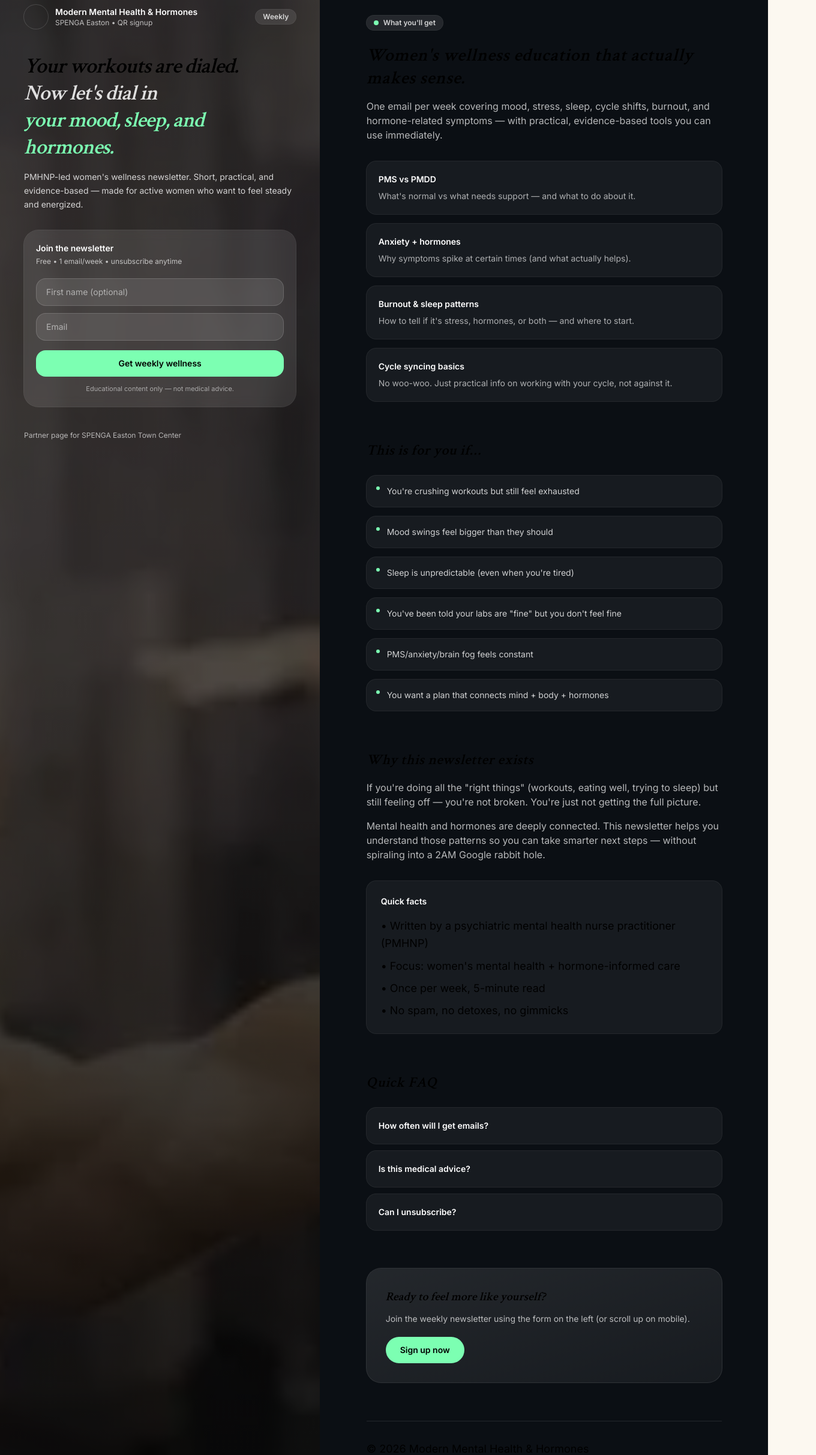
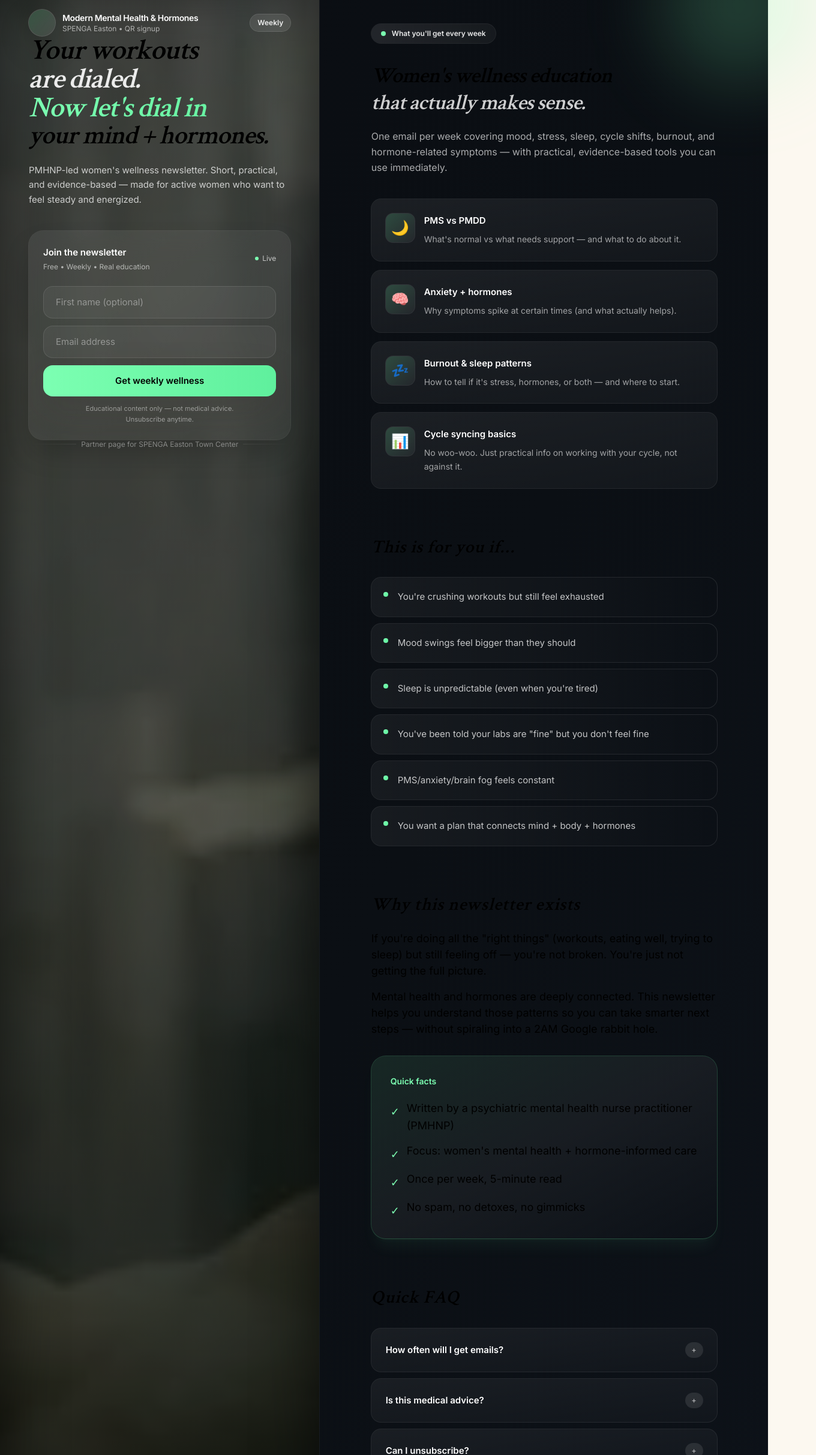
Before and after one commit to JaeShift/MMHH, a Next.js app: page /spenga in a window 1280 px wide. Shown: the part 40-2466 px from the top of the page at 60% size, 1360 px wide, since content can reach past the window. Built offline with nearby package versions, Linux system fonts and the light colour scheme; a web font is replaced by a local one.

Commit message:
enhance SPENGA page with beautiful gradients, animations, emojis, and premium polish

```diff
--- a/src/app/spenga/page.tsx
+++ b/src/app/spenga/page.tsx
@@ -50,12 +50,12 @@ export default function SpengaLandingSplitScreen() {
   }
 
   return (
-    <main className="min-h-screen bg-[#0B0F14] text-white">
+    <main className="min-h-screen bg-gradient-to-br from-[#0A0D12] via-[#0B0F14] to-[#0D1219] text-white">
       {/* Split layout */}
       <div className="grid min-h-screen grid-cols-1 lg:grid-cols-12">
         {/* LEFT: Sticky signup panel */}
-        <aside className="relative lg:col-span-5">
-          {/* Image background */}
+        <aside className="relative lg:col-span-5 border-r border-white/5">
+          {/* Image background with enhanced overlays */}
           <div className="absolute inset-0">
             <Image
               src="/spenga.webp"
@@ -64,61 +64,75 @@ export default function SpengaLandingSplitScreen() {
               priority
               className="object-cover object-center"
             />
-            {/* Overlays */}
-            <div className="absolute inset-0 bg-black/55" />
-            <div className="absolute inset-0 bg-gradient-to-t from-black/70 via-black/35 to-black/25" />
+            {/* Multi-layer overlays for depth */}
+            <div className="absolute inset-0 bg-gradient-to-br from-black/60 via-black/50 to-black/70" />
+            <div className="absolute inset-0 bg-gradient-to-t from-black/90 via-black/40 to-transparent" />
+            <div className="absolute inset-0 bg-[#7CFFB2]/5" />
+            {/* Subtle vignette */}
+            <div className="absolute inset-0 shadow-[inset_0_0_100px_rgba(0,0,0,0.6)]" />
           </div>
 
-          <div className="relative flex h-full flex-col justify-between px-6 py-10 lg:sticky lg:top-0 lg:h-screen lg:px-10 lg:py-12">
-            {/* Brand header */}
+          <div className="relative flex h-full flex-col justify-between px-6 py-10 lg:sticky lg:top-0 lg:h-screen lg:px-12 lg:py-14">
+            {/* Brand header with glow */}
             <div className="flex items-center justify-between gap-4">
               <div className="flex items-center gap-3">
-                <div className="h-10 w-10 rounded-full bg-white/12 ring-1 ring-white/15" />
+                <div className="h-11 w-11 rounded-full bg-gradient-to-br from-[#7CFFB2]/20 to-white/10 ring-1 ring-white/20 shadow-lg shadow-[#7CFFB2]/10" />
                 <div className="leading-tight">
-                  <div className="text-sm font-semibold">Modern Mental Health & Hormones</div>
-                  <div className="text-xs text-white/70">SPENGA Easton • QR signup</div>
+                  <div className="text-sm font-semibold tracking-tight">Modern Mental Health & Hormones</div>
+                  <div className="text-xs text-white/60">SPENGA Easton • QR signup</div>
                 </div>
               </div>
 
-              <span className="rounded-full bg-white/10 px-3 py-1 text-xs font-semibold text-white/80 ring-1 ring-white/15">
+              <span className="rounded-full bg-white/10 px-3 py-1.5 text-xs font-semibold text-white/90 ring-1 ring-white/20 backdrop-blur-sm">
                 Weekly
               </span>
             </div>
 
-            {/* Big statement (not the old hero style) */}
-            <div className="mt-10">
-              <h1 className="text-4xl font-semibold leading-tight tracking-tight">
-                Your workouts are dialed.
-                <span className="block text-white/85">Now let&apos;s dial in</span>
-                <span className="block text-[#7CFFB2]">your mood, sleep, and hormones.</span>
+            {/* Big statement with better typography */}
+            <div className="mt-12 lg:mt-0">
+              <h1 className="text-[2.75rem] font-bold leading-[1.1] tracking-tight lg:text-5xl">
+                Your workouts
+                <span className="block text-white/90">are dialed.</span>
+                <span className="block bg-gradient-to-r from-[#7CFFB2] via-[#6ef5a7] to-[#5ff09d] bg-clip-text text-transparent">
+                  Now let&apos;s dial in
+                </span>
+                <span className="block text-[2.5rem] lg:text-[2.75rem]">your mind + hormones.</span>
               </h1>
 
-              <p className="mt-4 max-w-md text-sm leading-relaxed text-white/80">
+              <p className="mt-6 max-w-md text-[15px] leading-relaxed text-white/75">
                 PMHNP-led women&apos;s wellness newsletter. Short, practical, and evidence-based — made for active women who
                 want to feel steady and energized.
               </p>
 
-              {/* Form */}
+              {/* Enhanced form */}
               <form
                 onSubmit={onSubmit}
-                className="mt-8 rounded-3xl bg-white/10 p-5 ring-1 ring-white/15 backdrop-blur"
+                className="mt-10 rounded-3xl bg-gradient-to-br from-white/[0.08] to-white/[0.03] p-6 shadow-2xl ring-1 ring-white/10 backdrop-blur-xl transition-all hover:ring-white/20"
               >
-                <div className="text-sm font-semibold">Join the newsletter</div>
-                <div className="mt-1 text-xs text-white/70">Free • 1 email/week • unsubscribe anytime</div>
+                <div className="flex items-center justify-between">
+                  <div>
+                    <div className="text-[15px] font-semibold">Join the newsletter</div>
+                    <div className="mt-1 text-xs text-white/60">Free • Weekly • Real education</div>
+                  </div>
+                  <div className="flex items-center gap-1.5 text-white/70">
+                    <div className="h-1.5 w-1.5 animate-pulse rounded-full bg-[#7CFFB2]" />
+                    <span className="text-xs">Live</span>
+                  </div>
+                </div>
 
-                <div className="mt-5 grid grid-cols-1 gap-3">
+                <div className="mt-6 space-y-3">
                   <input
                     value={firstName}
                     onChange={(e) => setFirstName(e.target.value)}
                     placeholder="First name (optional)"
-                    className="w-full rounded-2xl border border-white/15 bg-white/10 px-4 py-3 text-sm outline-none placeholder:text-white/55 focus:border-[#7CFFB2]"
+                    className="w-full rounded-2xl border border-white/10 bg-white/5 px-5 py-3.5 text-[15px] outline-none ring-0 placeholder:text-white/40 transition-all focus:border-[#7CFFB2]/50 focus:bg-white/10 focus:ring-2 focus:ring-[#7CFFB2]/20"
                     autoComplete="given-name"
                   />
                   <input
                     value={email}
                     onChange={(e) => setEmail(e.target.value)}
-                    placeholder="Email"
-                    className="w-full rounded-2xl border border-white/15 bg-white/10 px-4 py-3 text-sm outline-none placeholder:text-white/55 focus:border-[#7CFFB2]"
+                    placeholder="Email address"
+                    className="w-full rounded-2xl border border-white/10 bg-white/5 px-5 py-3.5 text-[15px] outline-none ring-0 placeholder:text-white/40 transition-all focus:border-[#7CFFB2]/50 focus:bg-white/10 focus:ring-2 focus:ring-[#7CFFB2]/20"
                     autoComplete="email"
                     inputMode="email"
                     required
@@ -127,91 +141,110 @@ export default function SpengaLandingSplitScreen() {
                   <button
                     type="submit"
                     disabled={status === "loading"}
-                    className="mt-1 inline-flex w-full items-center justify-center rounded-2xl bg-[#7CFFB2] px-4 py-3 text-sm font-semibold text-black hover:bg-[#63f6a2] disabled:opacity-60"
+                    className="group relative mt-2 inline-flex w-full items-center justify-center overflow-hidden rounded-2xl bg-gradient-to-r from-[#7CFFB2] to-[#5ff09d] px-5 py-3.5 text-[15px] font-semibold text-black shadow-lg shadow-[#7CFFB2]/25 transition-all hover:shadow-xl hover:shadow-[#7CFFB2]/40 disabled:opacity-60"
                   >
+                    <span className="relative z-10">
                       {status === "loading" ? "Submitting…" : "Get weekly wellness"}
+                    </span>
+                    <div className="absolute inset-0 -z-0 bg-gradient-to-r from-[#6ef5a7] to-[#4ee88f] opacity-0 transition-opacity group-hover:opacity-100" />
                   </button>
 
                   {message ? (
                     <div
-                      className={`rounded-2xl px-4 py-3 text-sm ${
+                      className={`animate-in fade-in slide-in-from-top-2 rounded-2xl px-4 py-3.5 text-sm duration-300 ${
                         status === "success"
-                          ? "bg-black/35 text-[#7CFFB2]"
-                          : "bg-black/35 text-red-200"
+                          ? "bg-[#7CFFB2]/10 text-[#7CFFB2] ring-1 ring-[#7CFFB2]/20"
+                          : "bg-red-500/10 text-red-200 ring-1 ring-red-500/20"
                       }`}
                     >
                       {message}
                     </div>
                   ) : null}
 
-                  <div className="text-center text-[11px] text-white/55">
-                    Educational content only — not medical advice.
-                  </div>
+                  <p className="text-center text-[11px] leading-relaxed text-white/50">
+                    Educational content only — not medical advice.<br />
+                    Unsubscribe anytime.
+                  </p>
                 </div>
               </form>
             </div>
 
-            {/* Footer microcopy */}
-            <div className="mt-10 text-xs text-white/65">
-              Partner page for SPENGA Easton Town Center
+            {/* Footer with subtle glow */}
+            <div className="mt-12 flex items-center gap-2 text-xs text-white/50 lg:mt-0">
+              <div className="h-px flex-1 bg-gradient-to-r from-transparent to-white/10" />
+              <span>Partner page for SPENGA Easton Town Center</span>
+              <div className="h-px flex-1 bg-gradient-to-l from-transparent to-white/10" />
             </div>
           </div>
         </aside>
 
-        {/* RIGHT: Content scroll */}
-        <section className="lg:col-span-7 bg-[#0B0F14]">
-          <div className="mx-auto max-w-2xl px-6 py-10 lg:px-10 lg:py-16">
-            {/* What you'll get */}
+        {/* RIGHT: Content scroll with enhanced styling */}
+        <section className="lg:col-span-7">
+          <div className="mx-auto max-w-2xl px-6 py-12 lg:px-12 lg:py-20">
+            {/* What you'll get - enhanced */}
             <div>
-              <div className="inline-flex items-center gap-2 rounded-full bg-white/10 px-3 py-1 text-xs font-semibold text-white/80 ring-1 ring-white/15">
-                <span className="inline-block h-2 w-2 rounded-full bg-[#7CFFB2]" />
-                What you&apos;ll get
+              <div className="inline-flex items-center gap-2.5 rounded-full bg-gradient-to-r from-white/10 to-white/5 px-4 py-2 text-xs font-semibold text-white/90 ring-1 ring-white/10 backdrop-blur-sm">
+                <span className="inline-block h-2 w-2 animate-pulse rounded-full bg-[#7CFFB2] shadow-lg shadow-[#7CFFB2]/50" />
+                What you&apos;ll get every week
               </div>
 
-              <h2 className="mt-6 text-3xl font-semibold leading-tight">
-                Women&apos;s wellness education that actually makes sense.
+              <h2 className="mt-8 text-4xl font-bold leading-tight tracking-tight">
+                Women&apos;s wellness education
+                <span className="block text-white/80">that actually makes sense.</span>
               </h2>
 
-              <p className="mt-4 text-base leading-relaxed text-white/70">
+              <p className="mt-5 text-[16px] leading-relaxed text-white/65">
                 One email per week covering mood, stress, sleep, cycle shifts, burnout, and hormone-related symptoms
                 — with practical, evidence-based tools you can use immediately.
               </p>
 
-              <div className="mt-8 space-y-4">
+              <div className="mt-10 space-y-4">
                 {[
                   {
                     title: "PMS vs PMDD",
                     desc: "What's normal vs what needs support — and what to do about it.",
+                    icon: "🌙",
                   },
                   {
                     title: "Anxiety + hormones",
                     desc: "Why symptoms spike at certain times (and what actually helps).",
+                    icon: "🧠",
                   },
                   {
                     title: "Burnout & sleep patterns",
                     desc: "How to tell if it's stress, hormones, or both — and where to start.",
+                    icon: "💤",
                   },
                   {
                     title: "Cycle syncing basics",
                     desc: "No woo-woo. Just practical info on working with your cycle, not against it.",
+                    icon: "📊",
                   },
-                ].map((item) => (
+                ].map((item, idx) => (
                   <div
                     key={item.title}
-                    className="rounded-2xl bg-white/5 p-5 ring-1 ring-white/10"
+                    className="group rounded-2xl bg-gradient-to-br from-white/[0.07] to-white/[0.03] p-6 ring-1 ring-white/10 transition-all hover:scale-[1.02] hover:bg-gradient-to-br hover:from-white/[0.10] hover:to-white/[0.05] hover:ring-white/20 hover:shadow-xl hover:shadow-[#7CFFB2]/5"
+                    style={{ animationDelay: `${idx * 100}ms` }}
                   >
-                    <div className="text-sm font-semibold text-white">{item.title}</div>
-                    <div className="mt-2 text-sm text-white/65">{item.desc}</div>
+                    <div className="flex items-start gap-4">
+                      <div className="flex h-12 w-12 shrink-0 items-center justify-center rounded-xl bg-gradient-to-br from-[#7CFFB2]/20 to-white/5 text-2xl ring-1 ring-white/10 transition-transform group-hover:scale-110">
+                        {item.icon}
+                      </div>
+                      <div className="flex-1">
+                        <div className="text-[15px] font-semibold text-white">{item.title}</div>
+                        <div className="mt-2 text-sm leading-relaxed text-white/60">{item.desc}</div>
+                      </div>
+                    </div>
                   </div>
                 ))}
               </div>
             </div>
 
-            {/* Who it's for */}
-            <div className="mt-16">
-              <h2 className="text-2xl font-semibold">This is for you if…</h2>
+            {/* Who it's for - enhanced */}
+            <div className="mt-20">
+              <h2 className="text-3xl font-bold leading-tight">This is for you if…</h2>
 
-              <div className="mt-6 grid gap-4">
+              <div className="mt-8 grid gap-3">
                 {[
                   "You're crushing workouts but still feel exhausted",
                   "Mood swings feel bigger than they should",
@@ -219,93 +252,115 @@ export default function SpengaLandingSplitScreen() {
                   "You've been told your labs are \"fine\" but you don't feel fine",
                   "PMS/anxiety/brain fog feels constant",
                   "You want a plan that connects mind + body + hormones",
-                ].map((text) => (
+                ].map((text, idx) => (
                   <div
                     key={text}
-                    className="flex items-start gap-3 rounded-2xl bg-white/5 p-4 ring-1 ring-white/10"
+                    className="group flex items-start gap-4 rounded-2xl bg-gradient-to-r from-white/5 to-transparent p-5 ring-1 ring-white/10 transition-all hover:bg-gradient-to-r hover:from-white/10 hover:to-white/5 hover:ring-white/20"
+                    style={{ animationDelay: `${idx * 50}ms` }}
                   >
-                    <span className="mt-0.5 inline-block h-1.5 w-1.5 shrink-0 rounded-full bg-[#7CFFB2]" />
-                    <span className="text-sm text-white/80">{text}</span>
+                    <span className="mt-1 inline-block h-2 w-2 shrink-0 rounded-full bg-gradient-to-br from-[#7CFFB2] to-[#5ff09d] shadow-lg shadow-[#7CFFB2]/30" />
+                    <span className="text-[15px] leading-relaxed text-white/75">{text}</span>
                   </div>
                 ))}
               </div>
             </div>
 
-            {/* Why this exists */}
-            <div className="mt-16">
-              <h2 className="text-2xl font-semibold">Why this newsletter exists</h2>
-              <p className="mt-4 text-base leading-relaxed text-white/70">
+            {/* Why this exists - enhanced */}
+            <div className="mt-20">
+              <h2 className="text-3xl font-bold leading-tight">Why this newsletter exists</h2>
+              <div className="mt-6 space-y-4 text-[15px] leading-relaxed text-white/65">
+                <p>
                   If you&apos;re doing all the "right things" (workouts, eating well, trying to sleep) but still feeling off —
                   you&apos;re not broken. You&apos;re just not getting the full picture.
                 </p>
-              <p className="mt-4 text-base leading-relaxed text-white/70">
+                <p>
                   Mental health and hormones are deeply connected. This newsletter helps you understand those patterns
                   so you can take smarter next steps — without spiraling into a 2AM Google rabbit hole.
                 </p>
+              </div>
 
-              <div className="mt-8 rounded-2xl bg-white/5 p-6 ring-1 ring-white/10">
-                <div className="text-sm font-semibold text-white">Quick facts</div>
-                <ul className="mt-4 space-y-2 text-sm text-white/70">
-                  <li>• Written by a psychiatric mental health nurse practitioner (PMHNP)</li>
-                  <li>• Focus: women&apos;s mental health + hormone-informed care</li>
-                  <li>• Once per week, 5-minute read</li>
-                  <li>• No spam, no detoxes, no gimmicks</li>
+              <div className="mt-8 rounded-3xl bg-gradient-to-br from-[#7CFFB2]/10 via-white/5 to-transparent p-8 ring-1 ring-[#7CFFB2]/20 shadow-xl shadow-[#7CFFB2]/5">
+                <div className="text-sm font-semibold text-[#7CFFB2]">Quick facts</div>
+                <ul className="mt-5 space-y-3 text-[15px] text-white/70">
+                  <li className="flex items-start gap-3">
+                    <span className="mt-1.5 text-[#7CFFB2]">✓</span>
+                    <span>Written by a psychiatric mental health nurse practitioner (PMHNP)</span>
+                  </li>
+                  <li className="flex items-start gap-3">
+                    <span className="mt-1.5 text-[#7CFFB2]">✓</span>
+                    <span>Focus: women&apos;s mental health + hormone-informed care</span>
+                  </li>
+                  <li className="flex items-start gap-3">
+                    <span className="mt-1.5 text-[#7CFFB2]">✓</span>
+                    <span>Once per week, 5-minute read</span>
+                  </li>
+                  <li className="flex items-start gap-3">
+                    <span className="mt-1.5 text-[#7CFFB2]">✓</span>
+                    <span>No spam, no detoxes, no gimmicks</span>
+                  </li>
                 </ul>
               </div>
             </div>
 
-            {/* FAQ */}
-            <div className="mt-16">
-              <h2 className="text-2xl font-semibold">Quick FAQ</h2>
+            {/* FAQ - enhanced */}
+            <div className="mt-20">
+              <h2 className="text-3xl font-bold leading-tight">Quick FAQ</h2>
 
-              <div className="mt-6 space-y-3">
-                <details className="group rounded-2xl bg-white/5 p-5 ring-1 ring-white/10">
-                  <summary className="cursor-pointer list-none text-sm font-semibold text-white">
-                    How often will I get emails?
+              <div className="mt-8 space-y-3">
+                {[
+                  {
+                    q: "How often will I get emails?",
+                    a: "Once per week. Occasionally a short bonus email if something is time-sensitive or highly requested.",
+                  },
+                  {
+                    q: "Is this medical advice?",
+                    a: "No. It's educational content meant to help you understand patterns and options. For personal medical decisions, you'd need individualized care.",
+                  },
+                  {
+                    q: "Can I unsubscribe?",
+                    a: "Yes — anytime, with one click. No hard feelings.",
+                  },
+                ].map((faq) => (
+                  <details
+                    key={faq.q}
+                    className="group rounded-2xl bg-gradient-to-br from-white/[0.06] to-white/[0.02] p-6 ring-1 ring-white/10 transition-all hover:ring-white/20"
+                  >
+                    <summary className="cursor-pointer list-none text-[15px] font-semibold text-white transition-colors group-hover:text-[#7CFFB2]">
+                      <div className="flex items-center justify-between gap-4">
+                        <span>{faq.q}</span>
+                        <span className="rounded-full bg-white/10 px-2.5 py-1 text-xs font-semibold text-white/60 ring-1 ring-white/10 transition-transform group-open:rotate-45">
+                          +
+                        </span>
+                      </div>
                     </summary>
-                  <p className="mt-3 text-sm text-white/65">
-                    Once per week. Occasionally a short bonus email if something is time-sensitive or highly requested.
-                  </p>
+                    <p className="mt-4 text-sm leading-relaxed text-white/60">{faq.a}</p>
                   </details>
-
-                <details className="group rounded-2xl bg-white/5 p-5 ring-1 ring-white/10">
-                  <summary className="cursor-pointer list-none text-sm font-semibold text-white">
-                    Is this medical advice?
-                  </summary>
-                  <p className="mt-3 text-sm text-white/65">
-                    No. It&apos;s educational content meant to help you understand patterns and options. For personal medical
-                    decisions, you&apos;d need individualized care.
-                  </p>
-                </details>
-
-                <details className="group rounded-2xl bg-white/5 p-5 ring-1 ring-white/10">
-                  <summary className="cursor-pointer list-none text-sm font-semibold text-white">
-                    Can I unsubscribe?
-                  </summary>
-                  <p className="mt-3 text-sm text-white/65">
-                    Yes — anytime, with one click. No hard feelings.
-                  </p>
-                </details>
+                ))}
               </div>
             </div>
 
-            {/* CTA reminder */}
-            <div className="mt-16 rounded-3xl bg-gradient-to-br from-white/10 to-white/5 p-8 ring-1 ring-white/15">
-              <h3 className="text-xl font-semibold">Ready to feel more like yourself?</h3>
-              <p className="mt-3 text-sm text-white/70">
+            {/* CTA reminder - enhanced */}
+            <div className="mt-20 overflow-hidden rounded-3xl bg-gradient-to-br from-[#7CFFB2]/20 via-white/10 to-transparent p-10 ring-1 ring-[#7CFFB2]/30 shadow-2xl shadow-[#7CFFB2]/10">
+              <div className="relative z-10">
+                <h3 className="text-2xl font-bold">Ready to feel more like yourself?</h3>
+                <p className="mt-3 text-[15px] leading-relaxed text-white/70">
                   Join the weekly newsletter using the form on the left (or scroll up on mobile).
                 </p>
                 <a
                   href="#top"
-                className="mt-5 inline-flex items-center justify-center rounded-full bg-[#7CFFB2] px-6 py-3 text-sm font-semibold text-black hover:bg-[#63f6a2]"
+                  className="mt-6 inline-flex items-center justify-center rounded-full bg-gradient-to-r from-[#7CFFB2] to-[#5ff09d] px-8 py-4 text-[15px] font-semibold text-black shadow-lg shadow-[#7CFFB2]/30 transition-all hover:scale-105 hover:shadow-xl hover:shadow-[#7CFFB2]/50"
                 >
                   Sign up now
                 </a>
               </div>
 
-            {/* Footer */}
-            <div className="mt-16 border-t border-white/10 pt-8 text-xs text-white/55">
-              <p>© {new Date().getFullYear()} Modern Mental Health & Hormones</p>
+              {/* Decorative gradient blob */}
+              <div className="pointer-events-none absolute -right-20 -top-20 h-64 w-64 rounded-full bg-[#7CFFB2]/20 blur-3xl" />
+            </div>
+
+            {/* Footer - enhanced */}
+            <div className="mt-20 border-t border-white/10 pt-10 text-xs text-white/45">
+              <p className="font-medium">© {new Date().getFullYear()} Modern Mental Health & Hormones</p>
               <p className="mt-2">Partnering with SPENGA Easton • Easton Town Center, Ohio</p>
             </div>
           </div>
```
Lines whose indentation alone changed are shown as unchanged.
